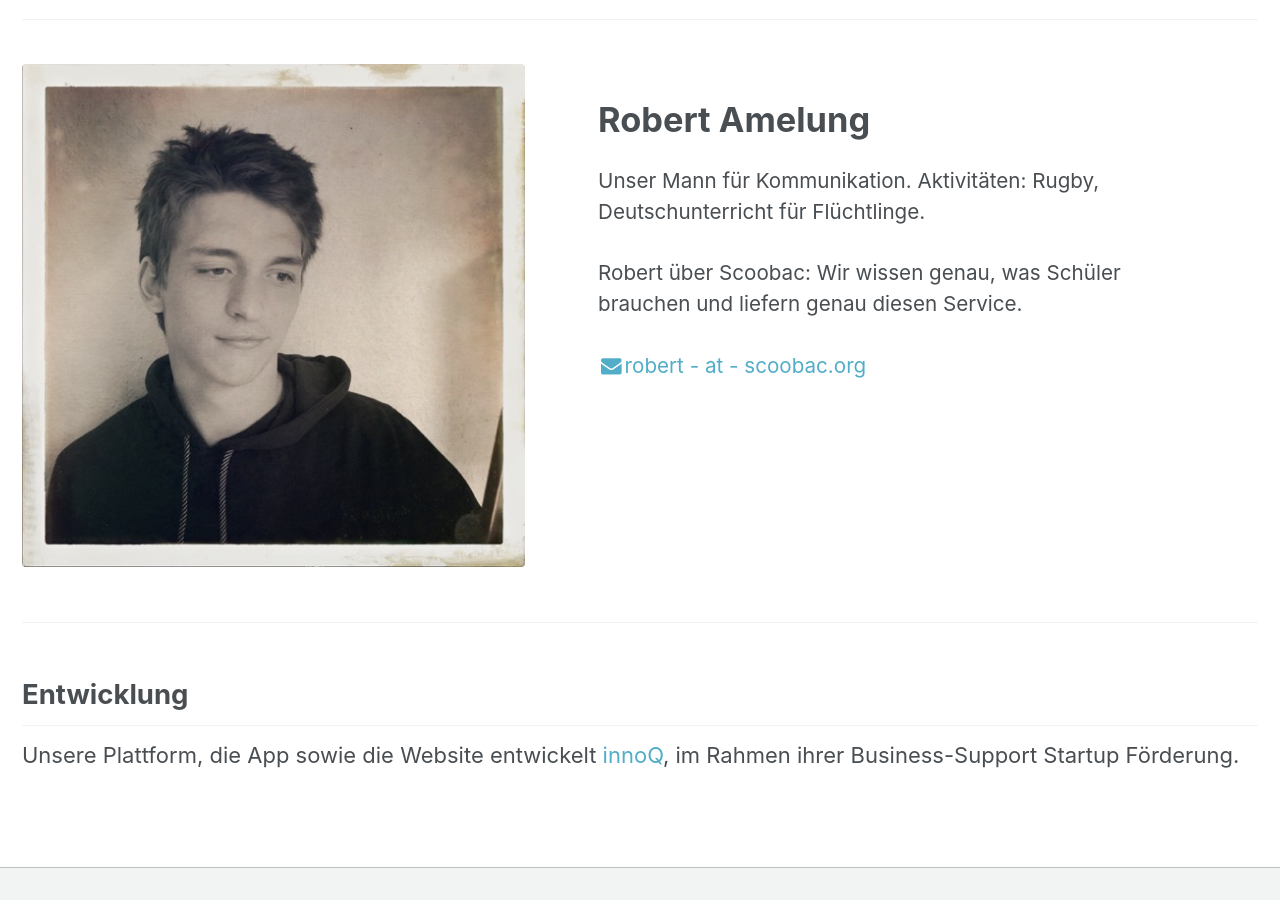
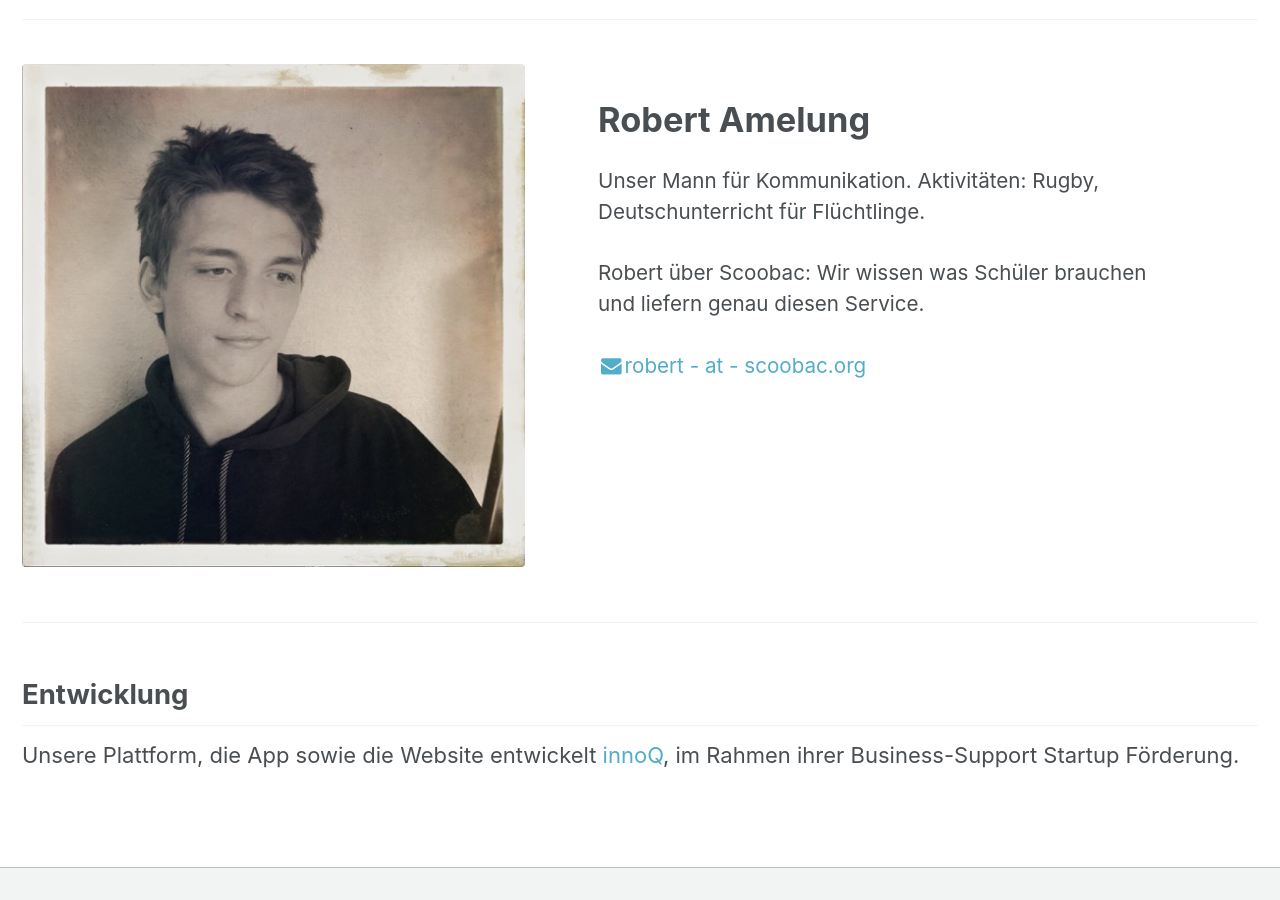
Before and after one commit to scoobac/scoobac-site, a Jekyll site: the page built from _pages/about.md, in a window 1280 px wide and 900 px high, scrolled down 3190 px. Built offline with Jekyll 4.4.1, drawn with Linux system fonts in a browser that asks for light colours; some of the changed text lies outside the part shown.

Commit message:
per about scoobac

```diff
--- a/_pages/about.md
+++ b/_pages/about.md
@@ -47,7 +47,7 @@ feature_robert:
     alt: Robert Amelung
     title: Robert Amelung
     excerpt: 'Unser Mann für Kommunikation. Aktivitäten: Rugby, Deutschunterricht für Flüchtlinge.<br>
-    <br>Robert über Scoobac: Wir wissen genau, was Schüler brauchen und liefern genau diesen Service.
+    <br>Robert über Scoobac: Wir wissen was Schüler brauchen und liefern genau diesen Service.
     <br><br>[<i class="fa fa-fw fa-envelope"/>robert - at - scoobac.org](mailto:robert@scoobac.org)'
 
 
```
Also changed, not shown: other parts of _pages/about.md (+1 -1 lines).
